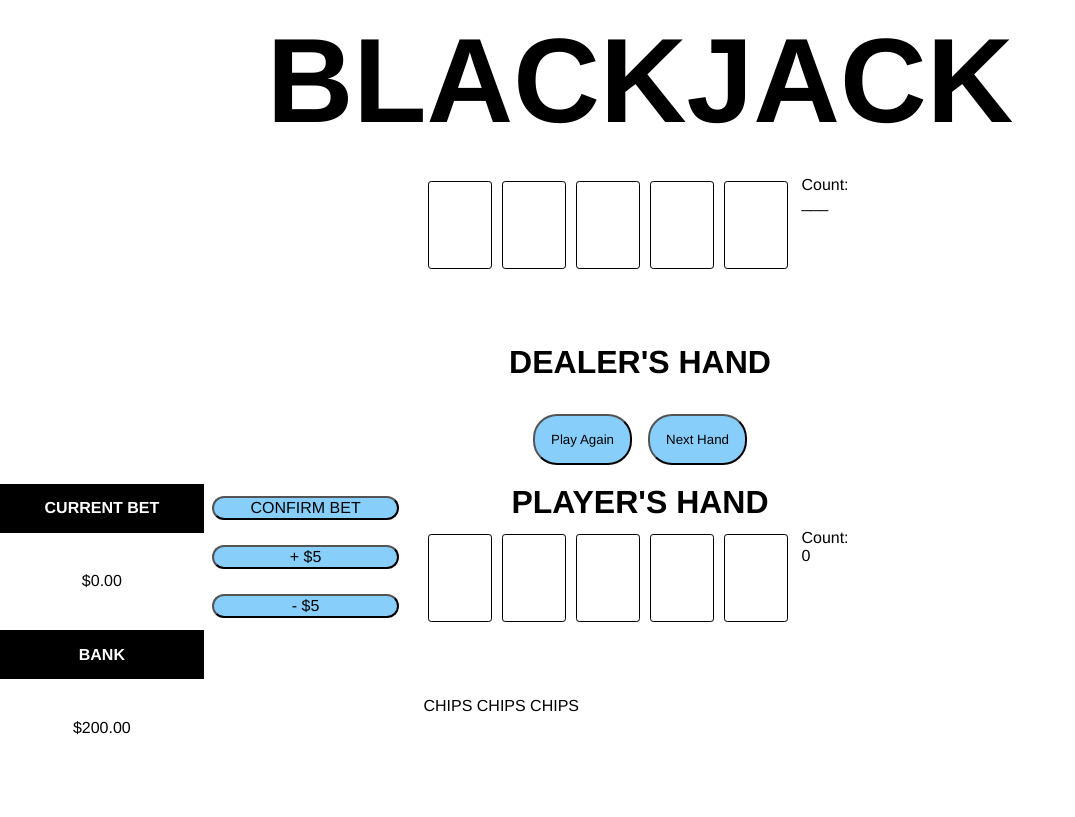
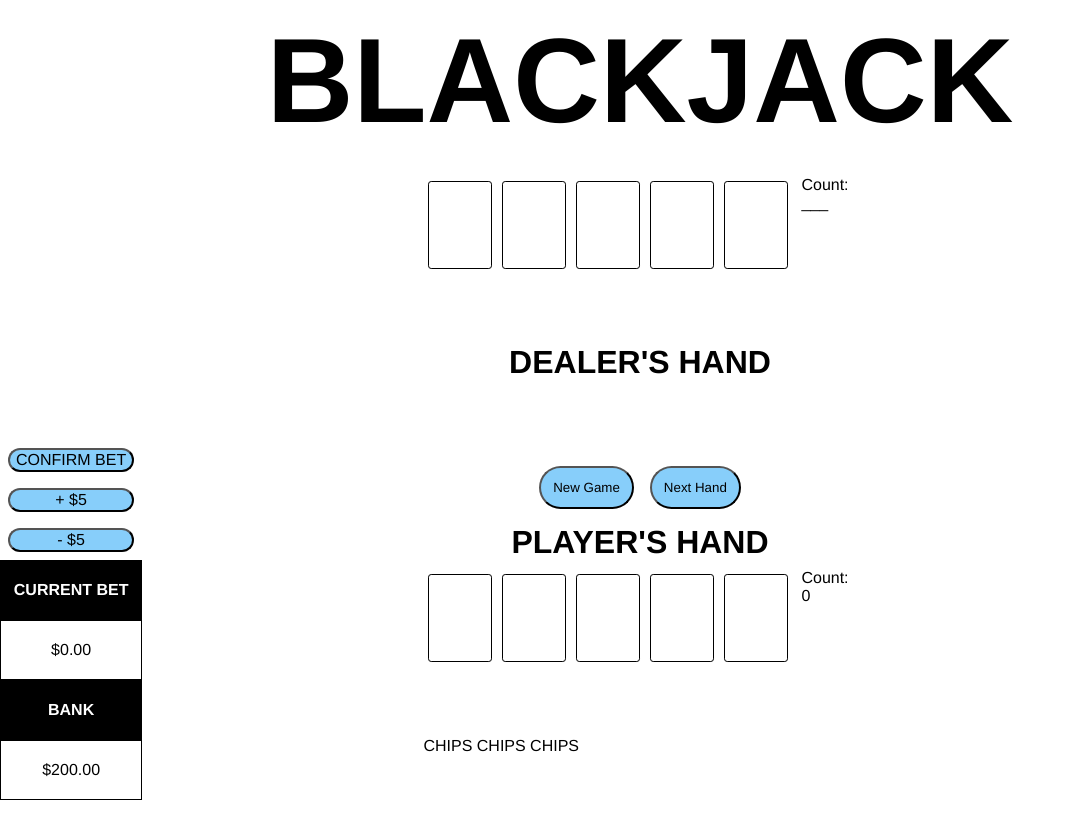
Before and after one commit to becp12/Blackjack, a plain HTML site: page index.html in a window 1280 px wide. Shown: the whole page, without its empty margins (0-1075 px from the left). Drawn offline with Linux system fonts and the light colour scheme.

Commit message:
Adding winnerMessage & changing bet positioning

```diff
--- a/css/main.css
+++ b/css/main.css
@@ -18,7 +18,7 @@ body {
 main {
     display: grid;
     grid-template-columns: 1fr 1fr 1fr;
-    grid-template-rows: 20vmin 0.75fr 7vmin 1fr;
+    grid-template-rows: 20vmin 0.75fr 12vmin 1fr;
     gap: 2vmin;
     width: 100%;
 }
@@ -45,12 +45,19 @@ h1 {
 }
 
 #button-row {
+    display: grid;
     grid-column: span 3;
+    grid-template-rows: 7vmin 5vmin;
+    text-align: center;
+}
+
+#winner-message {
+    font-size: 5vmin;
 }
 
 .play-buttons {
-    margin: 0 1vmin;
-    padding: 2vmin;
+    margin: 1vmin 1vmin;
+    padding: 1.5vmin;
 }
 
 .hand-header {
@@ -70,23 +77,21 @@ h1 {
 
 #money-info {
     display: grid;
-    grid-template-columns: 1fr 1fr;
-    grid-template-rows: 1fr 2fr 1fr 2fr;
-}
-
-#money-info > span {
-    grid-row: span 2;
+    grid-template-columns: 1fr;
+    grid-template-rows: 2fr 1fr 1fr 1fr 1fr;
+    position: fixed;
+    bottom: 0;
+    left: 0;
 }
 
 #bet-buttons {
-    grid-row: span 2;
     display: flex;
     flex-direction: column;
     justify-content: space-around;
 }
 
 #bet-total, #bank-total, #bank, #current-bet {
-    border: 1px solid darkbrown;
+    border: 1px solid black;
     display: flex;
     justify-content: center;
     align-items: center;
@@ -100,7 +105,7 @@ h1 {
 
 #bet-buttons > button {
     font-size: 2vmin;
-    margin: 0 1vmin;
+    margin: 1vmin 1vmin;
 }
 
 #players-hand-column {
--- a/index.html
+++ b/index.html
@@ -39,36 +39,37 @@
         </section>
 
         <div><!--SPACING DIV--></div>
-        <div class="play-again new-hand flex-ctr" id="button-row">
-            <button class="play-buttons" id="play-again">Play Again</button>
-            <button class="play-buttons" id="next-hand">Next Hand</button>
+        <div id="button-row">
+            <div id="winner-message"></div>
+            <div class="play-again new-hand flex-ctr">
+                <button class="play-buttons" id="new-game">New Game</button>
+                <button class="play-buttons" id="next-hand">Next Hand</button>
+            </div>
         </div>
 
             <!--3 columns / 3 rows-->
         <section id="money-info"><!--currentbet box, bank box, bet buttons-->
             <!--4 rows / 2 columns-->
             <!--need empty block in cell 4-->
-            <div id="current-bet">
-                CURRENT BET
-            </div>
             <div id="bet-buttons">
                 <button id="confirm">CONFIRM BET</button>
                 <button id="plusFive">+ $5</button>
                 <button id="minusFive">- $5</button>
             </div>
+            <div id="current-bet">
+                CURRENT BET
+            </div>
             <div id="bet-total">
                     $--.--
             </div>
-
             <div id="bank">
                 BANK
             </div>
-            <div><!--SPACING DIV--></div>
             <div id="bank-total">
                     $---.--
             </div>
         </section>
-
+        <div><!--SPACING DIV--></div>
         <section id="players-hand-column"><!--players hand, player hand heading,-->
             <!--3 rows / 2 columns-->
             <span class="hand-header" id="players-hand-header">PLAYER'S HAND</span><!--span 2 columns-->
```
